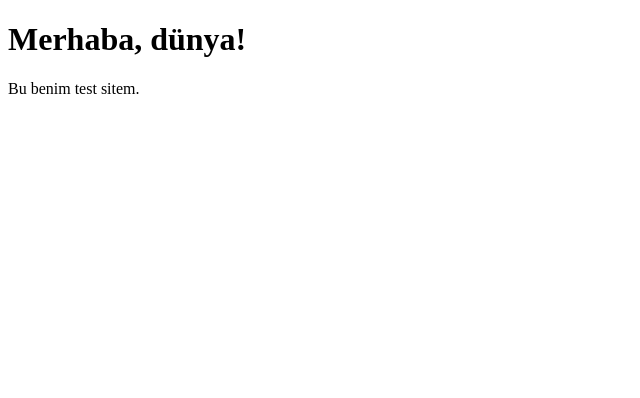
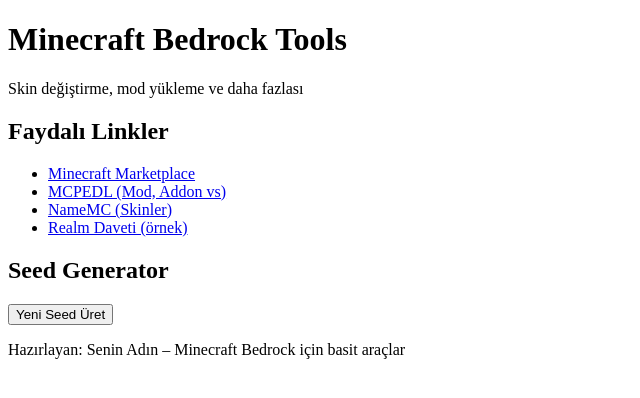
Before and after one commit to exeby/exeby.github.io, a plain HTML site: page index.html in a window 1280 px wide. Shown: the whole page, without its empty margins (0-640 px from the left). Drawn offline with Linux system fonts and the light colour scheme.

Commit message:
Update index.html

```diff
--- a/index.html
+++ b/index.html
@@ -1,11 +1,39 @@
 <!DOCTYPE html>
-<html>
+<html lang="en">
 <head>
-  <meta charset="UTF-8">
-  <title>Benim Sitem</title>
+  <meta charset="UTF-8" />
+  <meta name="viewport" content="width=device-width, initial-scale=1.0"/>
+  <title>Minecraft Bedrock Tools</title>
+  <link rel="stylesheet" href="style.css" />
 </head>
 <body>
-  <h1>Merhaba, dünya!</h1>
-  <p>Bu benim test sitem.</p>
+  <header>
+    <h1>Minecraft Bedrock Tools</h1>
+    <p>Skin değiştirme, mod yükleme ve daha fazlası</p>
+  </header>
+
+  <main>
+    <section>
+      <h2>Faydalı Linkler</h2>
+      <ul>
+        <li><a href="https://www.minecraft.net/en-us/marketplace">Minecraft Marketplace</a></li>
+        <li><a href="https://mcpedl.com">MCPEDL (Mod, Addon vs)</a></li>
+        <li><a href="https://namemc.com">NameMC (Skinler)</a></li>
+        <li><a href="https://realms.gg/1234-5678">Realm Daveti (örnek)</a></li>
+      </ul>
+    </section>
+
+    <section>
+      <h2>Seed Generator</h2>
+      <button onclick="generateSeed()">Yeni Seed Üret</button>
+      <p id="seedResult"></p>
+    </section>
+  </main>
+
+  <footer>
+    <p>Hazırlayan: Senin Adın – Minecraft Bedrock için basit araçlar</p>
+  </footer>
+
+  <script src="script.js"></script>
 </body>
 </html>
```
